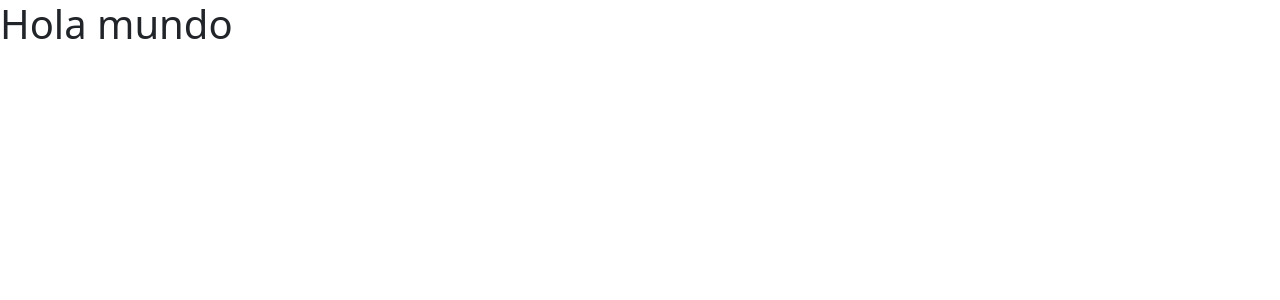
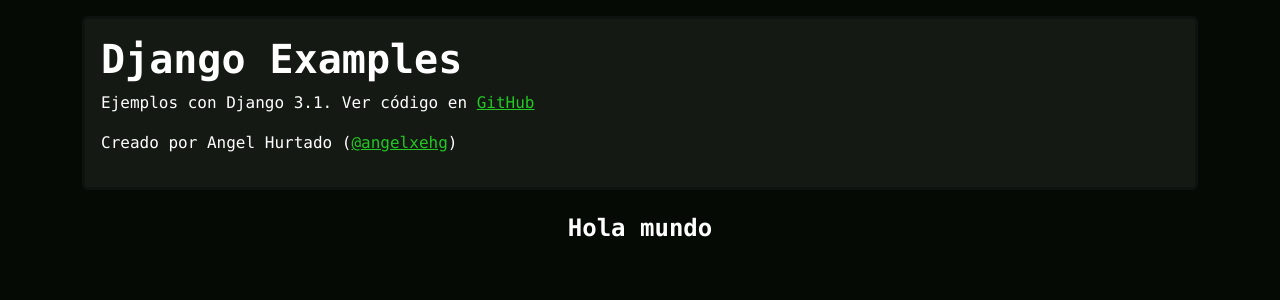
Before and after one commit to angelxehg/django-examples, a Django app: page / in a window 1280 px wide. Shown: the top 300 px of the page. Run offline with Django 3.2, Linux system fonts and the light colour scheme.

Commit message:
Añadir bootstrap y estilos de portafolio

```diff
--- a/landing_page/templates/index.html
+++ b/landing_page/templates/index.html
@@ -1,16 +1,114 @@
 <!doctype html>
 <html lang="es">
+
 <head>
   <!-- Required meta tags -->
   <meta charset="utf-8">
   <meta name="viewport" content="width=device-width, initial-scale=1">
   <!-- Bootstrap CSS -->
-    <link href="https://cdn.jsdelivr.net/npm/bootstrap@5.0.0-beta2/dist/css/bootstrap.min.css" rel="stylesheet" integrity="sha384-BmbxuPwQa2lc/FVzBcNJ7UAyJxM6wuqIj61tLrc4wSX0szH/Ev+nYRRuWlolflfl" crossorigin="anonymous">
+  <link href="https://cdn.jsdelivr.net/npm/bootstrap@5.0.0-beta2/dist/css/bootstrap.min.css" rel="stylesheet"
+    integrity="sha384-BmbxuPwQa2lc/FVzBcNJ7UAyJxM6wuqIj61tLrc4wSX0szH/Ev+nYRRuWlolflfl" crossorigin="anonymous">
+  <!-- Estilos -->
+  <style>
+    body {
+      background-color: rgb(5, 10, 5);
+    }
+
+    .bg-dark {
+      background-color: rgb(20, 25, 20) !important;
+    }
+
+    .h1,
+    .h2,
+    .h3,
+    .h4,
+    .h5,
+    .h6,
+    h1,
+    h2,
+    h3,
+    h4,
+    h5,
+    h6 {
+      font-weight: bold;
+    }
+
+    .full-h {
+      min-height: 100vh;
+      margin: 0 !important;
+    }
+
+    .fill-sm {
+      width: 100%;
+    }
+
+    .card {
+      border: 3px solid rgba(0, 0, 0, 0.25) !important;
+      border-radius: 0.4rem !important;
+    }
+
+    .card.heading {
+      background-color: rgba(0, 0, 0, 0) !important;
+      border-radius: 0 !important;
+      border: none !important;
+    }
+
+    @media (min-width: 400px) {
+      .fill-sm {
+        max-width: 400px;
+      }
+    }
+
+    a:link {
+      color: rgb(35, 200, 35);
+    }
+
+    a:visited {
+      color: rgb(35, 200, 35);
+    }
+
+    a:hover {
+      color: rgb(200, 35, 35);
+    }
+
+    a:active {
+      color: rgb(35, 175, 70);
+    }
+  </style>
   <title>angelxehg's Django Examples</title>
 </head>
+
 <body>
-    <h1>Hola mundo</h1>
+  <!-- Container principal-->
+  <div class="container-sm mt-3 mb-3">
+    <!-- Header -->
+    <div class="card text-white bg-dark font-monospace">
+      <div class="card-body">
+        <div class="row">
+          <!-- <div class="col-md-auto text-center">
+              <img src="https://angelxehg.com/static/profile21sqrsmall-982a154b3aabb360a5051a9f97f15a01.jpg" class="rounded-circle fluid" alt="Foto de perfil de Angel" style="max-height: 150px;" />
+            </div> -->
+          <div class="col text-center text-md-start">
+            <h1>Django Examples</h1>
+            <p>Ejemplos con Django 3.1. Ver código en <a href="https://github.com/angelxehg/django-examples/" rel="noreferrer" target="_blank">GitHub</a> </p>
+            <p>Creado por Angel Hurtado (<a href="https://angelxehg.com" rel="noreferrer" target="_blank">@angelxehg</a>)</p>
+          </div>
+        </div>
+      </div>
+    </div>
+    <!-- Contenido -->
+    <main>
+      <div class="card heading text-white text-center bg-dark font-monospace mt-2">
+        <div class="card-body">
+          <h4 class="mb-0">Hola mundo</h4>
+        </div>
+      </div>
+    </main>
+  </div>
   <!-- Bootstrap JS Bundle -->
-    <script src="https://cdn.jsdelivr.net/npm/bootstrap@5.0.0-beta2/dist/js/bootstrap.bundle.min.js" integrity="sha384-b5kHyXgcpbZJO/tY9Ul7kGkf1S0CWuKcCD38l8YkeH8z8QjE0GmW1gYU5S9FOnJ0" crossorigin="anonymous"></script>
+  <script src="https://cdn.jsdelivr.net/npm/bootstrap@5.0.0-beta2/dist/js/bootstrap.bundle.min.js"
+    integrity="sha384-b5kHyXgcpbZJO/tY9Ul7kGkf1S0CWuKcCD38l8YkeH8z8QjE0GmW1gYU5S9FOnJ0"
+    crossorigin="anonymous"></script>
 </body>
+
 </html>
```
Lines whose indentation alone changed are shown as unchanged.
